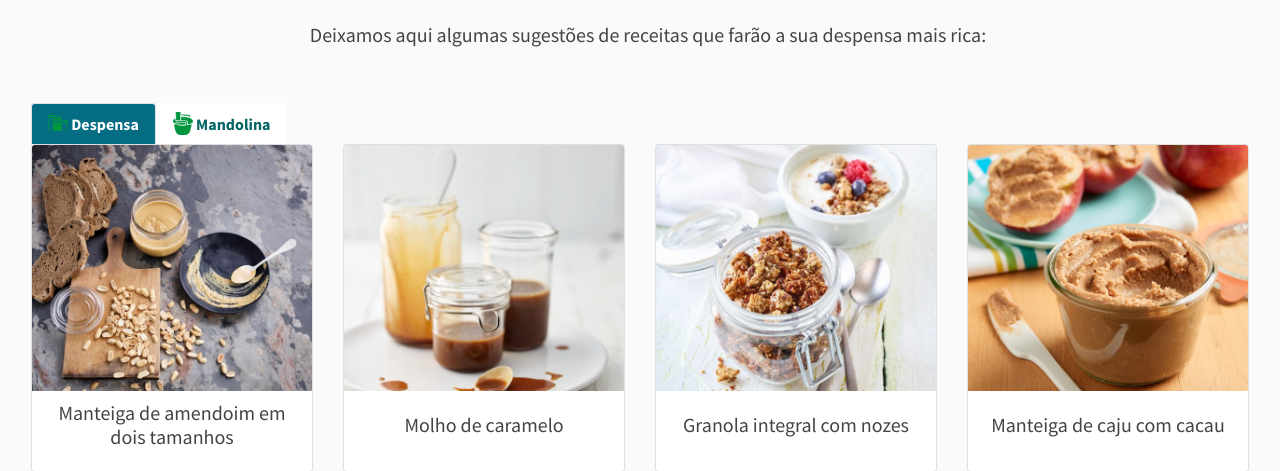
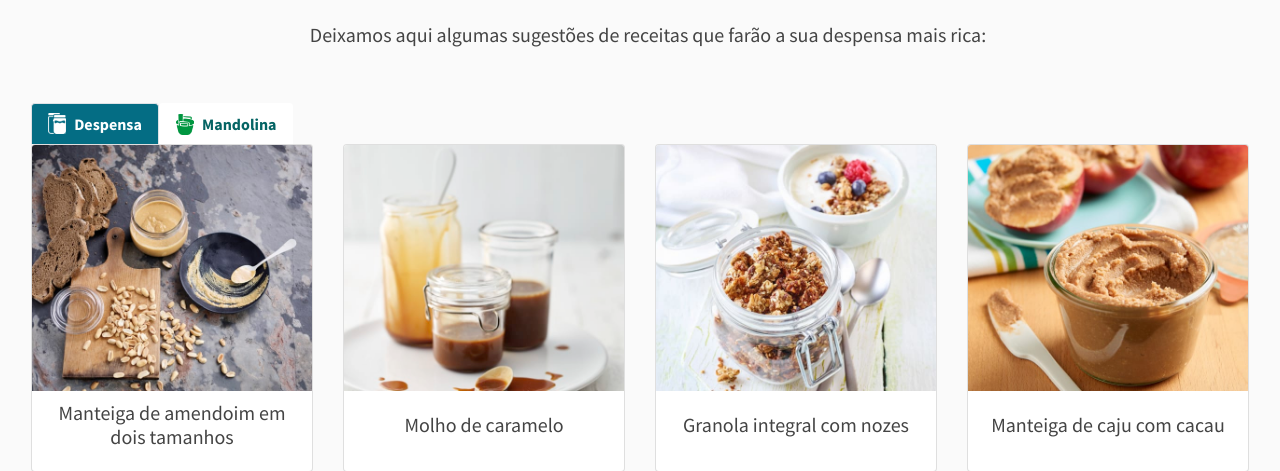
Before and after one commit to dev-qloudyx/vorwerk, a Django app: page /receitas/ in a window 1280 px wide. Shown: the part 217-688 px from the top of the page. Run offline with Django 4.2, Linux system fonts and the light colour scheme; parts of the project's set-up code (start-up, migrations or seed data) failed here and were passed over; some libraries are stand-ins or nearby versions; some web fonts are replaced.

Commit message:
Correção icones receitas

```diff
--- a/apps/eventos/templates/eventos/receitas.html
+++ b/apps/eventos/templates/eventos/receitas.html
@@ -13,10 +13,12 @@
 <div class="container-fluid">
     <ul class="nav nav-tabs" id="myTab" role="tablist">
         <li class="nav-item" role="presentation">
-            <button class="nav-link active" id="despensa-tab" data-toggle="tab" data-target="#despensa" type="button" role="tab" aria-controls="despensa" aria-selected="true"><img src="{% static 'images/despensa-icon.png' %}" alt="" width="20px" style="margin-top: -5px;"> Despensa</button>
+            <button class="nav-link active" id="despensa-tab" data-toggle="tab" data-target="#despensa" type="button" role="tab" aria-controls="despensa" aria-selected="true">
+                <i class="despensa-icon"></i> Despensa</button>
         </li>
         <li class="nav-item" role="presentation">
-            <button class="nav-link" id="mandolina-tab" data-toggle="tab" data-target="#mandolina" type="button" role="tab" aria-controls="mandolina" aria-selected="false"><img src="{% static 'images/mandolina-icon.png' %}" alt="" width="20px" style="margin-top: -5px;"> Mandolina</button>
+            <button class="nav-link" id="mandolina-tab" data-toggle="tab" data-target="#mandolina" type="button" role="tab" aria-controls="mandolina" aria-selected="false">
+                <i class="mandolina-icon"></i> Mandolina</button>
         </li>
     </ul>
 
--- a/static/css/base.css
+++ b/static/css/base.css
@@ -418,6 +418,46 @@ div.navbar-collapse {
   max-height: 80px;
 }
 
+#mandolina-tab.nav-link.active i.mandolina-icon {
+  background-size: cover;
+  background-position: initial;
+  background-image: url(/static/images/mandolinawhite-icon.png);
+  width: 18px;
+  height: 21px;
+  margin-right: 5px;
+  margin-bottom: -5px;
+}
+
+#mandolina-tab.nav-link i.mandolina-icon {
+  background-size: cover;
+  background-position: initial;
+  background-image: url(/static/images/mandolina-icon.png);
+  width: 18px;
+  height: 21px;
+  margin-right: 5px;
+  margin-bottom: -5px;
+}
+
+#despensa-tab.nav-link.active i.despensa-icon {
+  background-size: cover;
+  background-position: initial;
+  background-image: url(/static/images/despensawhite-icon.png);
+  width: 18px;
+  height: 21px;
+  margin-right: 5px;
+  margin-bottom: -4px;
+}
+
+#despensa-tab.nav-link i.despensa-icon {
+  background-size: cover;
+  background-position: initial;
+  background-image: url(/static/images/despensa-icon.png);
+  width: 18px;
+  height: 21px;
+  margin-right: 5px;
+  margin-bottom: -4px;
+}
+
 /* ---------------------------------------------------
   CONTENT STYLE
 ----------------------------------------------------- */
```
